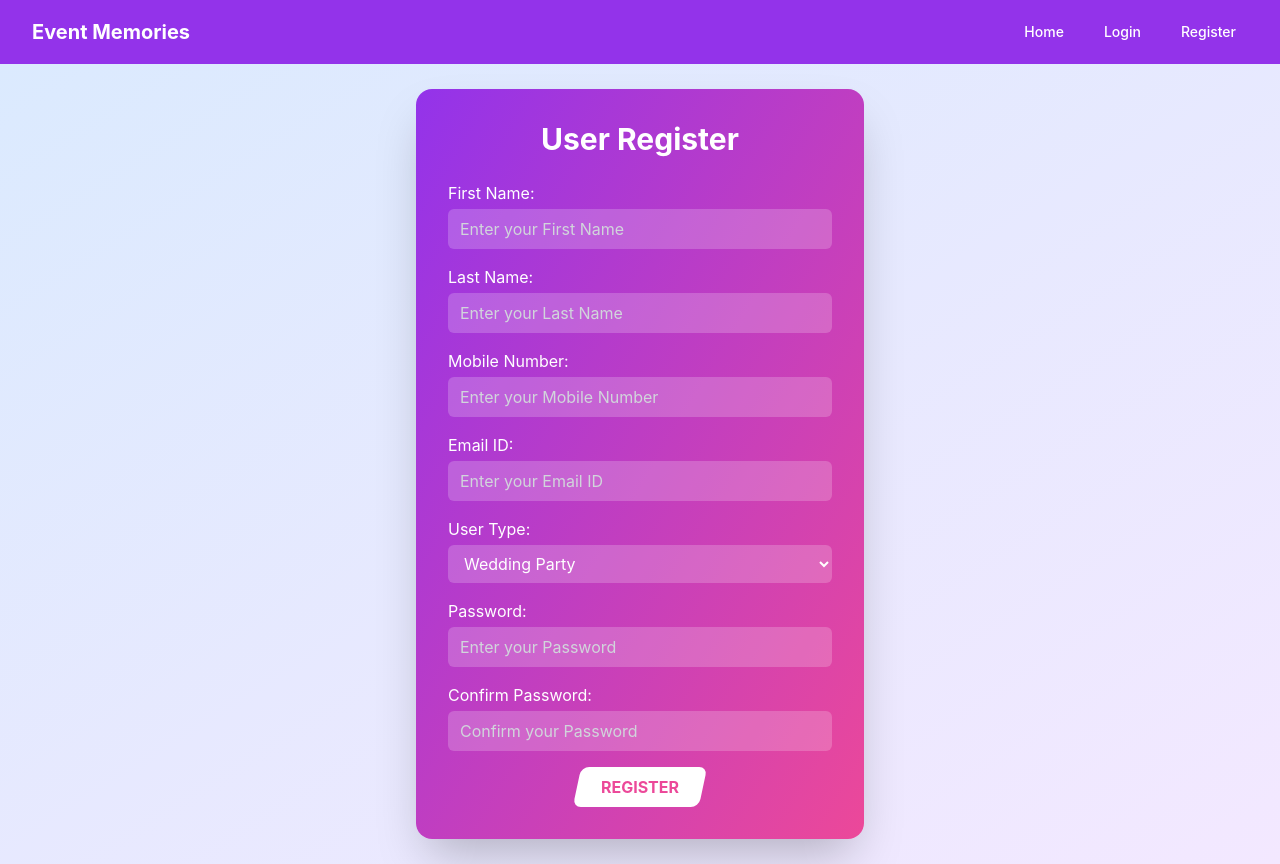
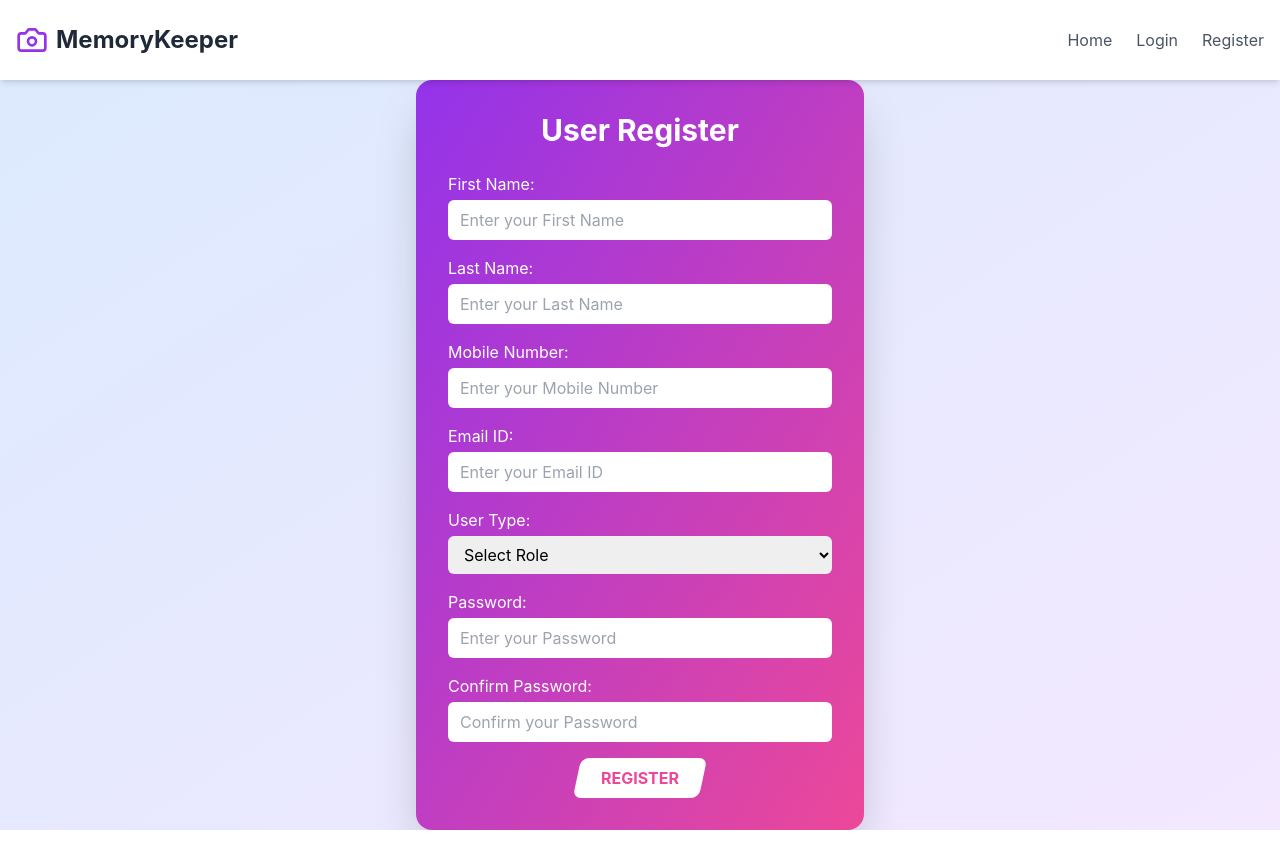
Before and after one commit to prasad-1808/TestProjectEM, a React (Create React App) app in the folder client/: page /register in a window 1280 px wide. After the commit the page ends 830 px from the top, so only its background shows below. Built offline with nearby package versions, Linux system fonts and the light colour scheme.

Commit message:
Padding and design in pages

```diff
--- a/client/src/Components/Navbar.jsx
+++ b/client/src/Components/Navbar.jsx
@@ -1,6 +1,6 @@
 import React, { useState } from "react";
 import { Link } from "react-router-dom";
-import { Menu, X } from "lucide-react";
+import { Menu, X, Camera } from "lucide-react"; // Assuming Camera icon is available from lucide-react
 
 function Navbar({ isLoggedIn, handleLogout }) {
   const [isOpen, setIsOpen] = useState(false);
@@ -10,102 +10,140 @@ function Navbar({ isLoggedIn, handleLogout }) {
   };
 
   return (
-    <nav className="bg-purple-600 shadow-lg">
-      <div className="max-w-7xl mx-auto px-4 sm:px-6 lg:px-8">
-        <div className="flex items-center justify-between h-16">
-          <div className="flex items-center">
-            <Link to="/" className="text-white font-bold text-xl">
-              Event Memories
+    <header className="bg-white shadow-md fixed top-0 left-0 w-full z-50">
+      <div className="container mx-auto px-4 py-6 flex justify-between items-center">
+        <div className="flex items-center space-x-2">
+          <Camera className="h-8 w-8 text-purple-600" />
+          <Link to="/" className="text-2xl font-bold text-gray-800">
+            MemoryKeeper
           </Link>
         </div>
-          <div className="hidden md:block">
-            <div className="ml-10 flex items-baseline space-x-4">
-              <Link to="/" className="text-white hover:bg-purple-700 px-3 py-2 rounded-md text-sm font-medium">
+
+        {/* Desktop navigation */}
+        <nav className="hidden md:flex">
+          <ul className="flex space-x-6">
+            {!isLoggedIn ? (
+              <>
+                <li>
+                  <Link to="/" className="text-gray-600 hover:text-purple-600 transition duration-300">
                     Home
                   </Link>
-              {!isLoggedIn ? (
-                <>
-                  <Link to="/login" className="text-white hover:bg-purple-700 px-3 py-2 rounded-md text-sm font-medium">
+                </li>
+                <li>
+                  <Link to="/login" className="text-gray-600 hover:text-purple-600 transition duration-300">
                     Login
                   </Link>
-                  <Link to="/register" className="text-white hover:bg-purple-700 px-3 py-2 rounded-md text-sm font-medium">
+                </li>
+                <li>
+                  <Link to="/register" className="text-gray-600 hover:text-purple-600 transition duration-300">
                     Register
                   </Link>
+                </li>
               </>
             ) : (
               <>
-                  <Link to="/invitation" className="text-white hover:bg-purple-700 px-3 py-2 rounded-md text-sm font-medium">
+                <li>
+                  <Link to="/invitation" className="text-gray-600 hover:text-purple-600 transition duration-300">
                     Invitation
                   </Link>
-                  <Link to="/event-album" className="text-white hover:bg-purple-700 px-3 py-2 rounded-md text-sm font-medium">
+                </li>
+                <li>
+                  <Link to="/event-album" className="text-gray-600 hover:text-purple-600 transition duration-300">
                     Event Album
                   </Link>
-                  <Link to="/event-memories" className="text-white hover:bg-purple-700 px-3 py-2 rounded-md text-sm font-medium">
+                </li>
+                <li>
+                  <Link to="/event-memories" className="text-gray-600 hover:text-purple-600 transition duration-300">
                     Memories
                   </Link>
-                  <Link to="/user-profile" className="text-white hover:bg-purple-700 px-3 py-2 rounded-md text-sm font-medium">
+                </li>
+                <li>
+                  <Link to="/user-profile" className="text-gray-600 hover:text-purple-600 transition duration-300">
                     Profile
                   </Link>
-                  <Link to="/" onClick={handleLogout} className="text-white hover:bg-purple-700 px-3 py-2 rounded-md text-sm font-medium">
+                </li>
+                <li>
+                  <Link to="/" onClick={() => {
+                    handleLogout();
+                    setIsOpen(false);
+                  }} className="text-gray-600 hover:text-purple-600 transition duration-300">
                     Logout
                   </Link>
+                </li>
               </>
             )}
-            </div>
-          </div>
+          </ul>
+        </nav>
+
+        {/* Mobile menu button */}
         <div className="md:hidden flex items-center">
           <button
             onClick={toggleMenu}
-              className="inline-flex items-center justify-center p-2 rounded-md text-white hover:text-white hover:bg-purple-700 focus:outline-none focus:ring-2 focus:ring-inset focus:ring-white"
+            className="p-2 rounded-md text-gray-600 hover:text-purple-600 focus:outline-none focus:ring-2 focus:ring-purple-600"
           >
-              {isOpen ? (
-                <X className="block h-6 w-6" aria-hidden="true" />
-              ) : (
-                <Menu className="block h-6 w-6" aria-hidden="true" />
-              )}
+            {isOpen ? <X className="h-6 w-6" /> : <Menu className="h-6 w-6" />}
           </button>
         </div>
       </div>
-      </div>
 
+      {/* Mobile navigation */}
       {isOpen && (
-        <div className="md:hidden">
-          <div className="px-2 pt-2 pb-3 space-y-1 sm:px-3">
-            <Link to="/" className="text-white hover:bg-purple-700 block px-3 py-2 rounded-md text-base font-medium">
+        <nav className="md:hidden bg-white shadow-md">
+          <ul className="flex flex-col items-center space-y-4 py-4">
+            <li>
+              <Link to="/" className="text-gray-600 hover:text-purple-600 transition duration-300" onClick={() => setIsOpen(false)}>
                 Home
               </Link>
+            </li>
             {!isLoggedIn ? (
               <>
-                <Link to="/login" className="text-white hover:bg-purple-700 block px-3 py-2 rounded-md text-base font-medium">
+                <li>
+                  <Link to="/login" className="text-gray-600 hover:text-purple-600 transition duration-300" onClick={() => setIsOpen(false)}>
                     Login
                   </Link>
-                <Link to="/register" className="text-white hover:bg-purple-700 block px-3 py-2 rounded-md text-base font-medium">
+                </li>
+                <li>
+                  <Link to="/register" className="text-gray-600 hover:text-purple-600 transition duration-300" onClick={() => setIsOpen(false)}>
                     Register
                   </Link>
+                </li>
               </>
             ) : (
               <>
-                <Link to="/invitation" className="text-white hover:bg-purple-700 block px-3 py-2 rounded-md text-base font-medium">
+                <li>
+                  <Link to="/invitation" className="text-gray-600 hover:text-purple-600 transition duration-300" onClick={() => setIsOpen(false)}>
                     Invitation
                   </Link>
-                <Link to="/event-album" className="text-white hover:bg-purple-700 block px-3 py-2 rounded-md text-base font-medium">
+                </li>
+                <li>
+                  <Link to="/event-album" className="text-gray-600 hover:text-purple-600 transition duration-300" onClick={() => setIsOpen(false)}>
                     Event Album
                   </Link>
-                <Link to="/event-memories" className="text-white hover:bg-purple-700 block px-3 py-2 rounded-md text-base font-medium">
+                </li>
+                <li>
+                  <Link to="/event-memories" className="text-gray-600 hover:text-purple-600 transition duration-300" onClick={() => setIsOpen(false)}>
                     Memories
                   </Link>
-                <Link to="/user-profile" className="text-white hover:bg-purple-700 block px-3 py-2 rounded-md text-base font-medium">
+                </li>
+                <li>
+                  <Link to="/user-profile" className="text-gray-600 hover:text-purple-600 transition duration-300" onClick={() => setIsOpen(false)}>
                     Profile
                   </Link>
-                <Link to="/" onClick={handleLogout} className="text-white hover:bg-purple-700 block px-3 py-2 rounded-md text-base font-medium">
+                </li>
+                <li>
+                  <Link to="/" onClick={() => {
+                    handleLogout();
+                    setIsOpen(false);
+                  }} className="text-gray-600 hover:text-purple-600 transition duration-300">
                     Logout
                   </Link>
+                </li>
               </>
             )}
-          </div>
-        </div>
+          </ul>
+        </nav>
       )}
-    </nav>
+    </header>
   );
 }
 
--- a/client/src/Pages/Event/EventAlbum.jsx
+++ b/client/src/Pages/Event/EventAlbum.jsx
@@ -26,14 +26,14 @@ function EventAlbum() {
 
   if (loading) {
     return (
-      <div className="flex justify-center items-center h-screen">
+      <div className="pt-20 flex justify-center items-center min-h-screen">
         <div className="animate-spin rounded-full h-32 w-32 border-t-2 border-b-2 border-purple-500"></div>
       </div>
     );
   }
 
   return (
-    <div className="container mx-auto px-4 py-8">
+    <div className="pt-24 container mx-auto px-4 py-8">
       <h2 className="text-3xl font-bold text-center text-purple-700 mb-8">
         Event Album
       </h2>
--- a/client/src/Pages/Event/EventMemories.jsx
+++ b/client/src/Pages/Event/EventMemories.jsx
@@ -51,7 +51,7 @@ const EventMemories = () => {
   ];
 
   return (
-    <div className="bg-gradient-to-br from-purple-100 to-pink-100 min-h-screen py-12 px-4 sm:px-6 lg:px-8">
+    <div className="pt-24 bg-gradient-to-br from-purple-100 to-pink-100 min-h-screen py-12 px-4 sm:px-6 lg:px-8">
       <div className="max-w-7xl mx-auto">
         <div className="text-center mb-12">
           <h1 className="text-4xl font-bold text-gray-900 mb-4">
--- a/client/src/Pages/Invitation.jsx
+++ b/client/src/Pages/Invitation.jsx
@@ -2,7 +2,7 @@ import React from "react";
 import { Heart, Calendar, MapPin } from "lucide-react";
 
 const Invitation = () => (
-  <div className="font-serif text-gray-800 leading-relaxed">
+  <div className="pt-20 font-serif text-gray-800 leading-relaxed">
     <header className="bg-cover bg-center h-screen flex flex-col justify-center items-center text-center text-white shadow-[inset_0_0_0_1000px_rgba(0,0,0,0.5)]">
       <h1 className="text-6xl mb-2 font-bold">Emily & Michael</h1>
       <p className="text-4xl font-light">August 15, 2024</p>
--- a/client/src/Pages/User/UserLogin.jsx
+++ b/client/src/Pages/User/UserLogin.jsx
@@ -48,8 +48,8 @@ const UserLogin = ({ isLoggedIn, setIsLoggedIn }) => {
   };
 
   return (
-    <div className="container-fluid flex justify-center items-center min-h-screen bg-gradient-to-br from-blue-100 to-purple-100">
-      <div className="card max-w-lg w-full p-8 rounded-2xl bg-gradient-to-br from-purple-600 to-pink-500 shadow-2xl transform transition-all duration-300 ease-in-out hover:scale-105 animate-fadeIn">
+    <div className="pt-20 container-fluid flex justify-center items-center min-h-screen bg-gradient-to-br from-blue-100 to-purple-100">
+      <div className="card max-w-lg w-full p-8 rounded-2xl bg-gradient-to-br from-purple-600 to-pink-500 shadow-2xl transform transition-all duration-300 ease-in-out animate-fadeIn">
         <h2 className="text-center mb-6 text-2xl font-bold text-white">
           User Login
         </h2>
--- a/client/src/Pages/User/UserProfile.jsx
+++ b/client/src/Pages/User/UserProfile.jsx
@@ -84,7 +84,7 @@ const UserProfile = () => {
   if (error) return <p className="text-center mt-8 text-red-500">{error}</p>;
 
   return (
-    <div className="container mx-auto px-4 mt-28">
+    <div className="pt-24 container mx-auto px-4 mt-28">
       <h2 className="text-center mb-8 text-3xl font-bold text-purple-600">
         User Profile
       </h2>
--- a/client/src/Pages/User/UserRegister.jsx
+++ b/client/src/Pages/User/UserRegister.jsx
@@ -9,7 +9,7 @@ const UserRegister = ({ isLoggedIn, setIsLoggedIn }) => {
   const [lastName, setLastName] = useState("");
   const [mobileNumber, setMobileNumber] = useState("");
   const [emailId, setEmailId] = useState("");
-  const [userType, setUserType] = useState("wedding_party");
+  const [userType, setUserType] = useState("");
   const [password, setPassword] = useState("");
   const [confirmPassword, setConfirmPassword] = useState("");
   const navigate = useNavigate();
@@ -61,8 +61,8 @@ const UserRegister = ({ isLoggedIn, setIsLoggedIn }) => {
   };
 
   return (
-    <div className="min-h-screen flex items-center justify-center bg-gradient-to-br from-blue-100 to-purple-100">
-      <div className="max-w-md w-full p-8 bg-gradient-to-br from-purple-600 to-pink-500 rounded-2xl shadow-2xl transform transition-all duration-300 ease-in-out hover:scale-105 animate-fadeIn">
+    <div className="pt-20 min-h-screen flex items-center justify-center bg-gradient-to-br from-blue-100 to-purple-100">
+      <div className="max-w-md w-full p-8 bg-gradient-to-br from-purple-600 to-pink-500 rounded-2xl shadow-2xl transform transition-all duration-300 ease-in-out animate-fadeIn">
         <h2 className="text-3xl font-bold text-center text-white mb-6">
           User Register
         </h2>
@@ -74,7 +74,7 @@ const UserRegister = ({ isLoggedIn, setIsLoggedIn }) => {
             <input
               type="text"
               id="firstName"
-              className="w-full px-3 py-2 bg-white bg-opacity-20 rounded-md text-white placeholder-gray-300 focus:outline-none focus:ring-2 focus:ring-purple-300"
+              className="w-full px-3 py-2 rounded-md focus:outline-none focus:ring-2 focus:ring-purple-300"
               placeholder="Enter your First Name"
               value={firstName}
               onChange={(e) => setFirstName(e.target.value)}
@@ -88,7 +88,7 @@ const UserRegister = ({ isLoggedIn, setIsLoggedIn }) => {
             <input
               type="text"
               id="lastName"
-              className="w-full px-3 py-2 bg-white bg-opacity-20 rounded-md text-white placeholder-gray-300 focus:outline-none focus:ring-2 focus:ring-purple-300"
+              className="w-full px-3 py-2 rounded-md focus:outline-none focus:ring-2 focus:ring-purple-300"
               placeholder="Enter your Last Name"
               value={lastName}
               onChange={(e) => setLastName(e.target.value)}
@@ -102,7 +102,7 @@ const UserRegister = ({ isLoggedIn, setIsLoggedIn }) => {
             <input
               type="text"
               id="mobileNumber"
-              className="w-full px-3 py-2 bg-white bg-opacity-20 rounded-md text-white placeholder-gray-300 focus:outline-none focus:ring-2 focus:ring-purple-300"
+              className="w-full px-3 py-2 rounded-md focus:outline-none focus:ring-2 focus:ring-purple-300"
               placeholder="Enter your Mobile Number"
               value={mobileNumber}
               onChange={(e) => setMobileNumber(e.target.value)}
@@ -116,7 +116,7 @@ const UserRegister = ({ isLoggedIn, setIsLoggedIn }) => {
             <input
               type="email"
               id="emailId"
-              className="w-full px-3 py-2 bg-white bg-opacity-20 rounded-md text-white placeholder-gray-300 focus:outline-none focus:ring-2 focus:ring-purple-300"
+              className="w-full px-3 py-2 rounded-md focus:outline-none focus:ring-2 focus:ring-purple-300"
               placeholder="Enter your Email ID"
               value={emailId}
               onChange={(e) => setEmailId(e.target.value)}
@@ -129,11 +129,12 @@ const UserRegister = ({ isLoggedIn, setIsLoggedIn }) => {
             </label>
             <select
               id="userType"
-              className="w-full px-3 py-2 bg-white bg-opacity-20 rounded-md text-white focus:outline-none focus:ring-2 focus:ring-purple-300"
+              className="w-full px-3 py-2 rounded-md focus:outline-none focus:ring-2 focus:ring-purple-300"
               value={userType}
               onChange={(e) => setUserType(e.target.value)}
               required
             >
+              <option value="">Select Role</option>
               <option value="wedding_party">Wedding Party</option>
               <option value="relative">Relative</option>
             </select>
@@ -145,7 +146,7 @@ const UserRegister = ({ isLoggedIn, setIsLoggedIn }) => {
             <input
               type="password"
               id="password"
-              className="w-full px-3 py-2 bg-white bg-opacity-20 rounded-md text-white placeholder-gray-300 focus:outline-none focus:ring-2 focus:ring-purple-300"
+              className="w-full px-3 py-2 rounded-md focus:outline-none focus:ring-2 focus:ring-purple-300"
               placeholder="Enter your Password"
               value={password}
               onChange={(e) => setPassword(e.target.value)}
@@ -159,7 +160,7 @@ const UserRegister = ({ isLoggedIn, setIsLoggedIn }) => {
             <input
               type="password"
               id="confirmPassword"
-              className="w-full px-3 py-2 bg-white bg-opacity-20 rounded-md text-white placeholder-gray-300 focus:outline-none focus:ring-2 focus:ring-purple-300"
+              className="w-full px-3 py-2 rounded-md focus:outline-none focus:ring-2 focus:ring-purple-300"
               placeholder="Confirm your Password"
               value={confirmPassword}
               onChange={(e) => setConfirmPassword(e.target.value)}
```
Also changed, not shown: client/src/Pages/Home.tsx (+4 -49 lines). Lines whose indentation alone changed are shown as unchanged.
